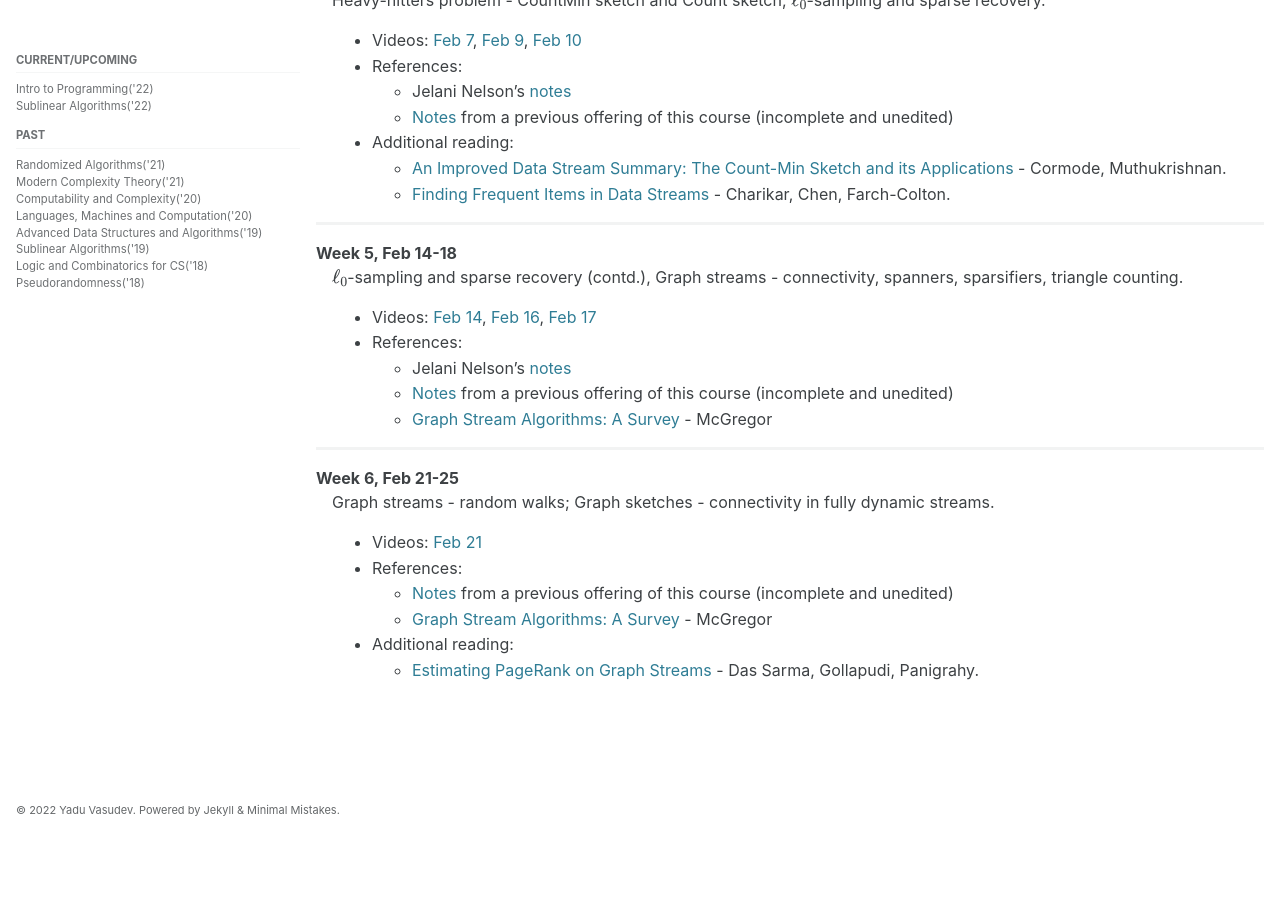
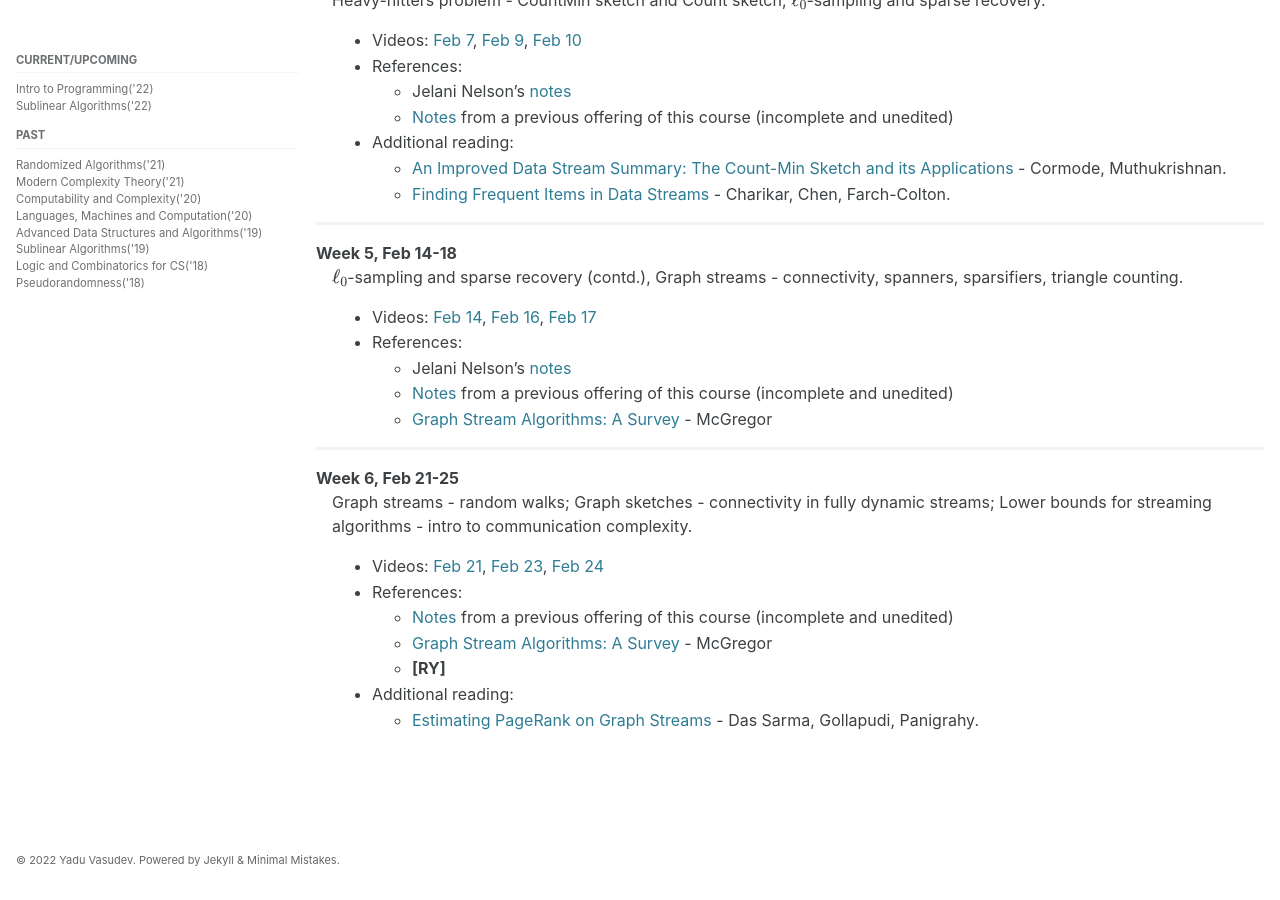
Before and after one commit to yaduvasudev/yaduvasudev.github.io, a Jekyll site: the page built from _pages/6025-22-lectures.md, in a window 1280 px wide and 900 px high, scrolled down 1267 px. Built offline with Jekyll 4.4.1, drawn with Linux system fonts in a browser that asks for light colours; cached includes are drawn as plain includes; formulas are drawn with MathJax 3; before the commit the page ends 2117 px from its top, so only the background shows below that.

Commit message:
week 6 updates
ps2, comm-compl ref

```diff
--- a/_pages/6025-22-lectures.md
+++ b/_pages/6025-22-lectures.md
@@ -76,10 +76,11 @@ Week 5, Feb 14-18
 ---
 
 Week 6, Feb 21-25
-: Graph streams - random walks; Graph sketches - connectivity in fully dynamic streams.
-- Videos: [Feb 21](https://iitmadras.webex.com/iitmadras/ldr.php?RCID=aefeeeb2de301c298ad56963b61bf5b0)
+: Graph streams - random walks; Graph sketches - connectivity in fully dynamic streams; Lower bounds for streaming algorithms - intro to communication complexity.
+- Videos: [Feb 21](https://iitmadras.webex.com/iitmadras/ldr.php?RCID=aefeeeb2de301c298ad56963b61bf5b0), [Feb 23](https://iitmadras.webex.com/iitmadras/ldr.php?RCID=ca8288e765ff71a09fb6e8c5c3930dcb), [Feb 24](https://iitmadras.webex.com/iitmadras/ldr.php?RCID=67088186eb70992b4321a897e95d3040)
 - References:
     - [Notes](https://drive.google.com/file/d/1DIy1HJbasqZ6vkkQNNToWniEeGQ36F_f/view?usp=sharing) from a previous offering of this course (incomplete and unedited)
     - [Graph Stream Algorithms: A Survey](https://people.cs.umass.edu/~mcgregor/papers/13-graphsurvey.pdf) - McGregor
+    - **[RY]**
 - Additional reading:
     - [Estimating PageRank on Graph Streams](https://www.cs.dartmouth.edu/~ac/Teach/CS49-Fall11/Papers/dassarma-pagerank.pdf) - Das Sarma, Gollapudi, Panigrahy.
```
Also changed, not shown: _pages/6025-22.md (+1 -1 lines).
